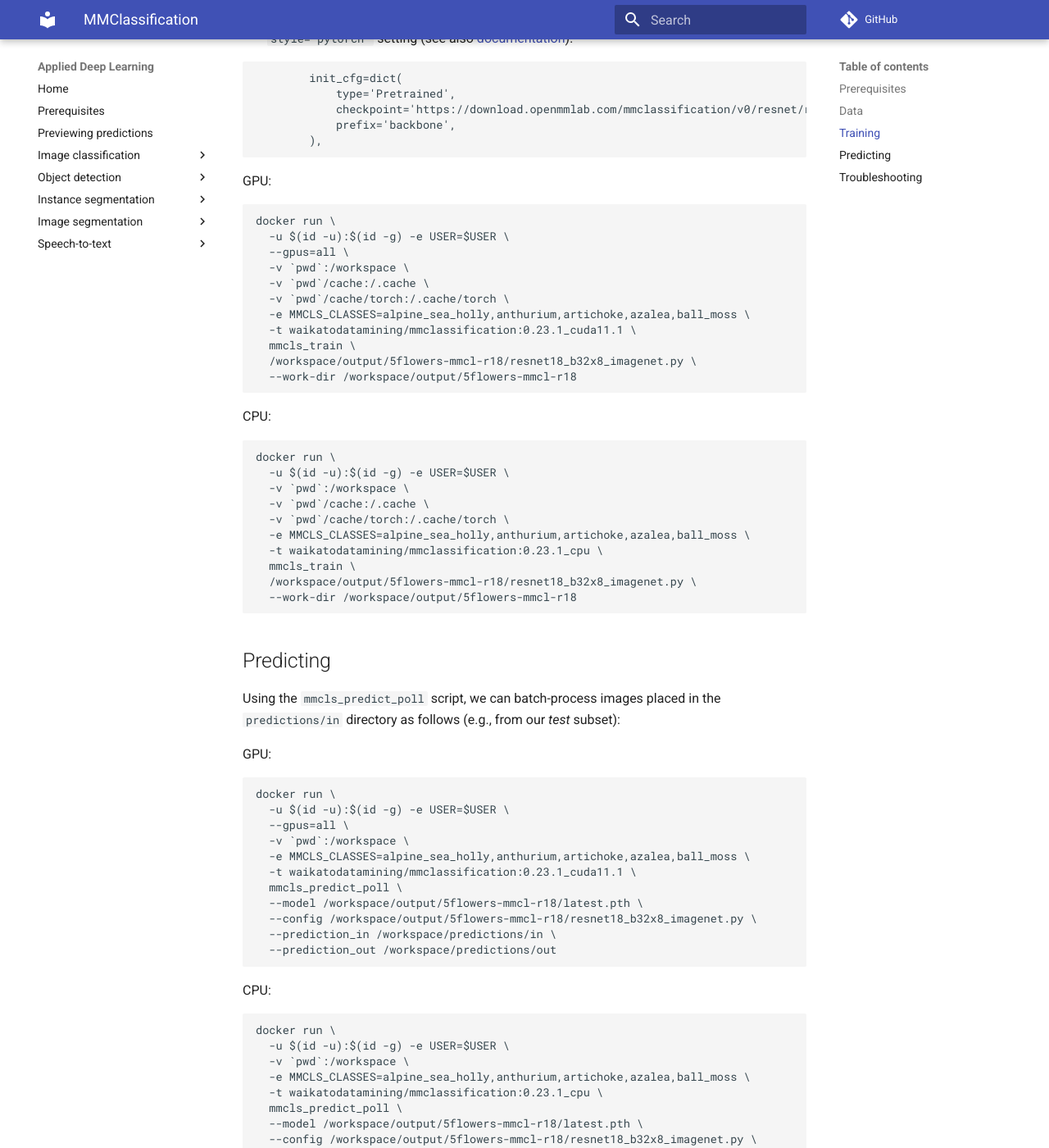
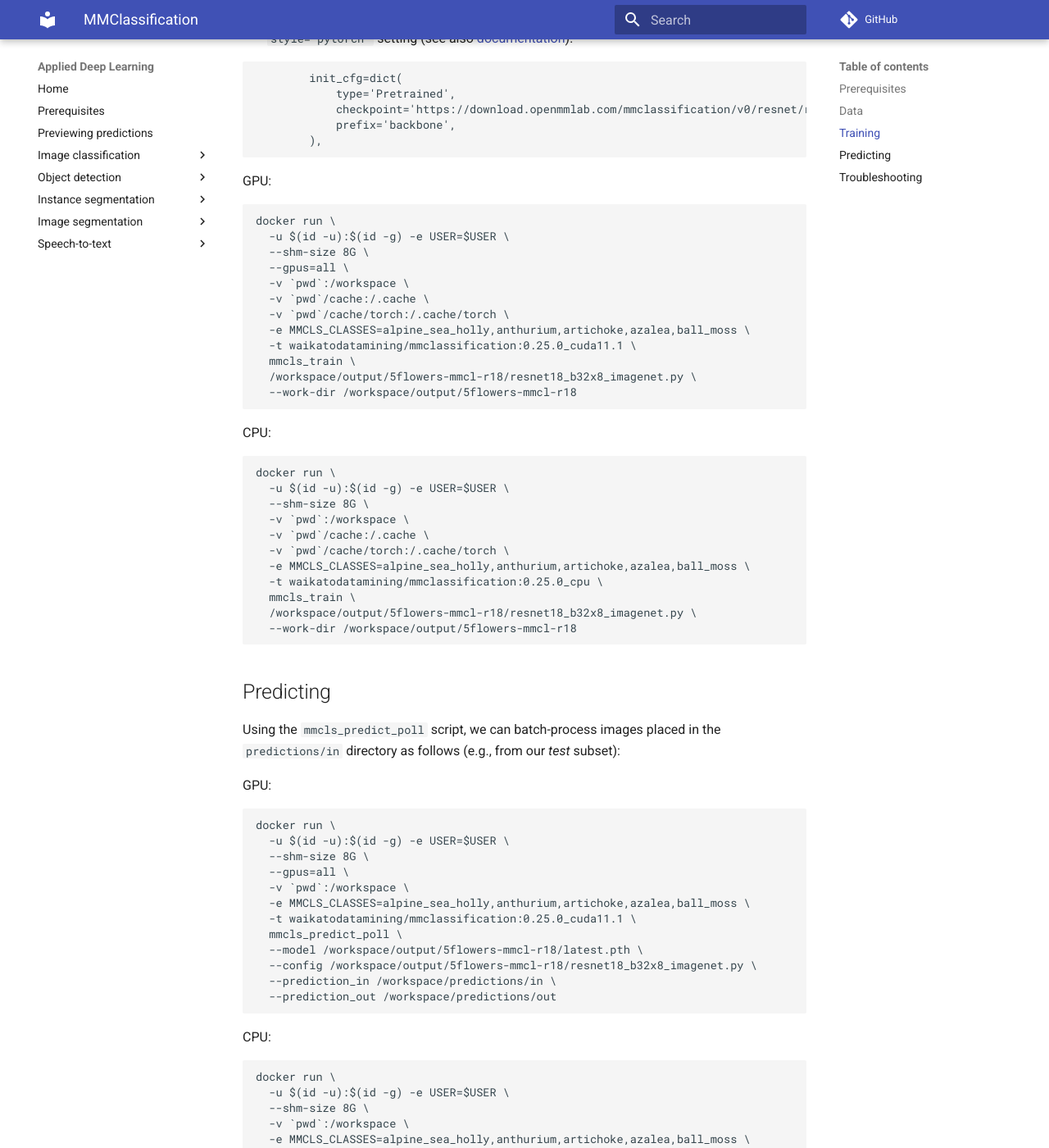
Before and after one commit to waikato-datamining/applied-deep-learning, an MkDocs documentation site: the page built from docs/image_classification/mmclassification.md, in a window 1280 px wide and 1400 px high, scrolled down 2832 px. Shown: the whole window at 82% size. Built offline with MkDocs 1.6.1 and Material for MkDocs 9.7.7, drawn with Linux system fonts in a browser that asks for light colours; comment, search, counter and statistics services are not loaded; some of the changed text lies outside the part shown.

Commit message:
switched to 0.25.0

````diff
--- a/docs/image_classification/mmclassification.md
+++ b/docs/image_classification/mmclassification.md
@@ -55,20 +55,20 @@ docker run -u $(id -u):$(id -g) \
 For training, we will use the following docker image:
 
 ```
-waikatodatamining/mmclassification:0.23.1_cuda11.1
+waikatodatamining/mmclassification:0.25.0_cuda11.1
 ```
 
 If you only have a CPU machine available, then use this one instead:
 
 ```
-waikatodatamining/mmclassification:0.23.1_cpu
+waikatodatamining/mmclassification:0.25.0_cpu
 ```
 
 The training script is called `mmcls_train`, for which we can invoke the help screen as follows:
 
 ```bash
-docker run -t waikatodatamining/mmclassification:0.23.1_cuda11.1 mmcls_train --help   # GPU
-docker run -t waikatodatamining/mmclassification:0.23.1_cpu mmcls_train --help        # CPU
+docker run -t waikatodatamining/mmclassification:0.25.0_cuda11.1 mmcls_train --help   # GPU
+docker run -t waikatodatamining/mmclassification:0.25.0_cpu mmcls_train --help        # CPU
 ```
 
 It is good practice creating a separate sub-directory for each training run, with a directory name that hints at
@@ -98,7 +98,7 @@ docker run \
   -v `pwd`:/workspace \
   -v `pwd`/cache:/.cache \
   -v `pwd`/cache/torch:/.cache/torch \
-  -t waikatodatamining/mmclassification:0.23.1_cpu \
+  -t waikatodatamining/mmclassification:0.25.0_cpu \
   mmcls_config \
   /mmclassification/configs/resnet/resnet18_b32x8_imagenet.py \
   > `pwd`/output/5flowers-mmcl-r18/resnet18_b32x8_imagenet.py
@@ -112,7 +112,7 @@ docker run \
   -v `pwd`:/workspace \
   -v `pwd`/cache:/.cache \
   -v `pwd`/cache/torch:/.cache/torch \
-  -t waikatodatamining/mmclassification:0.23.1_cuda11.1 \
+  -t waikatodatamining/mmclassification:0.25.0_cuda11.1 \
   mmcls_config \
   /mmclassification/configs/resnet/resnet18_b32x8_imagenet.py \
   > `pwd`/output/5flowers-mmcl-r18/resnet18_b32x8_imagenet.py
@@ -144,12 +144,13 @@ GPU:
 ```bash
 docker run \
   -u $(id -u):$(id -g) -e USER=$USER \
+  --shm-size 8G \
   --gpus=all \
   -v `pwd`:/workspace \
   -v `pwd`/cache:/.cache \
   -v `pwd`/cache/torch:/.cache/torch \
   -e MMCLS_CLASSES=alpine_sea_holly,anthurium,artichoke,azalea,ball_moss \
-  -t waikatodatamining/mmclassification:0.23.1_cuda11.1 \
+  -t waikatodatamining/mmclassification:0.25.0_cuda11.1 \
   mmcls_train \
   /workspace/output/5flowers-mmcl-r18/resnet18_b32x8_imagenet.py \
   --work-dir /workspace/output/5flowers-mmcl-r18
@@ -160,11 +161,12 @@ CPU:
 ```bash
 docker run \
   -u $(id -u):$(id -g) -e USER=$USER \
+  --shm-size 8G \
   -v `pwd`:/workspace \
   -v `pwd`/cache:/.cache \
   -v `pwd`/cache/torch:/.cache/torch \
   -e MMCLS_CLASSES=alpine_sea_holly,anthurium,artichoke,azalea,ball_moss \
-  -t waikatodatamining/mmclassification:0.23.1_cpu \
+  -t waikatodatamining/mmclassification:0.25.0_cpu \
   mmcls_train \
   /workspace/output/5flowers-mmcl-r18/resnet18_b32x8_imagenet.py \
   --work-dir /workspace/output/5flowers-mmcl-r18
@@ -181,10 +183,11 @@ GPU:
 ```bash
 docker run \
   -u $(id -u):$(id -g) -e USER=$USER \
+  --shm-size 8G \
   --gpus=all \
   -v `pwd`:/workspace \
   -e MMCLS_CLASSES=alpine_sea_holly,anthurium,artichoke,azalea,ball_moss \
-  -t waikatodatamining/mmclassification:0.23.1_cuda11.1 \
+  -t waikatodatamining/mmclassification:0.25.0_cuda11.1 \
   mmcls_predict_poll \
   --model /workspace/output/5flowers-mmcl-r18/latest.pth \
   --config /workspace/output/5flowers-mmcl-r18/resnet18_b32x8_imagenet.py \
@@ -197,9 +200,10 @@ CPU:
 ```bash
 docker run \
   -u $(id -u):$(id -g) -e USER=$USER \
+  --shm-size 8G \
   -v `pwd`:/workspace \
   -e MMCLS_CLASSES=alpine_sea_holly,anthurium,artichoke,azalea,ball_moss \
-  -t waikatodatamining/mmclassification:0.23.1_cpu \
+  -t waikatodatamining/mmclassification:0.25.0_cpu \
   mmcls_predict_poll \
   --model /workspace/output/5flowers-mmcl-r18/latest.pth \
   --config /workspace/output/5flowers-mmcl-r18/resnet18_b32x8_imagenet.py \
````
